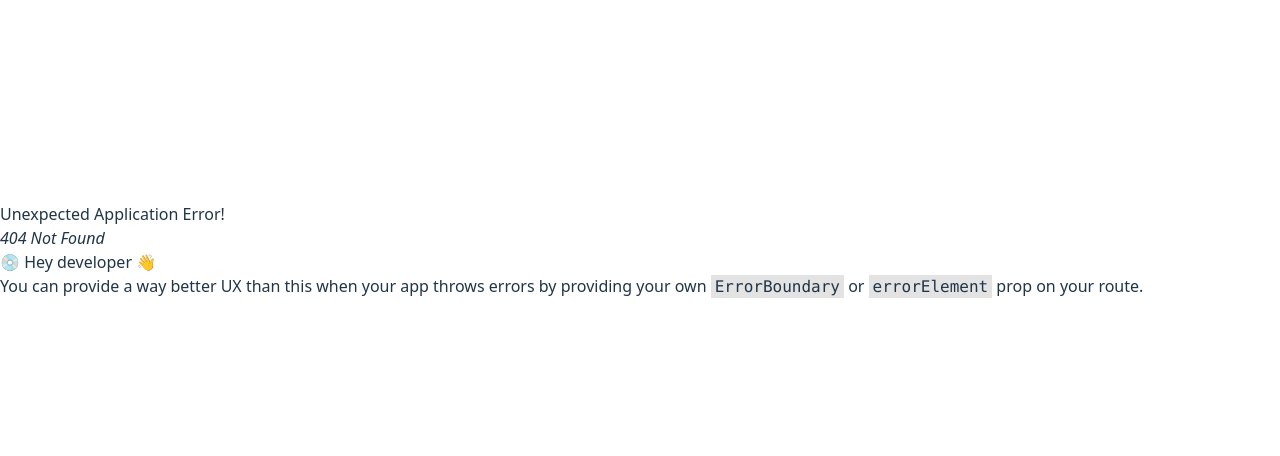
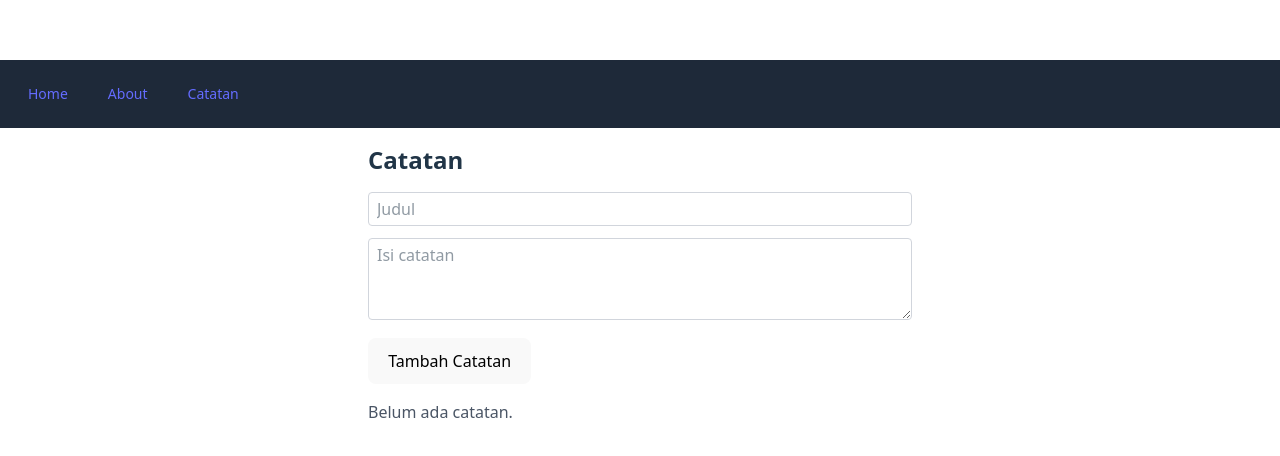
Before and after one commit to SenbiDev/react-task, a React (Vite) app: page /notes in a window 1280 px wide. Before the commit this address had no page. Shown: the part 150-606 px from the top of the page. Built offline with nearby package versions, Linux system fonts and the light colour scheme.

Commit message:
Buat aplikasi catatan

```diff
--- a/src/components/Navbar.jsx
+++ b/src/components/Navbar.jsx
@@ -10,6 +10,9 @@ export default function Navbar() {
         <Link to="/about" className="text-white hover:text-gray-300 px-3 py-2 rounded-md text-sm font-medium">
           About
         </Link>
+        <Link to="/notes" className="text-white hover:text-gray-300 px-3 py-2 rounded-md text-sm font-medium">
+          Catatan
+        </Link>
       </div>
     </nav>
   );
--- /dev/null
+++ b/src/components/NoteForm.jsx
@@ -0,0 +1,66 @@
+import { useState, useEffect } from 'react';
+
+export default function NoteForm({ onSave, note }) {
+  const [title, setTitle] = useState('');
+  const [content, setContent] = useState('');
+
+  useEffect(() => {
+    if (note) {
+      setTitle(note.title);
+      setContent(note.content);
+    } else {
+      setTitle('');
+      setContent('');
+    }
+  }, [note]);
+
+  function handleSubmit(e) {
+    e.preventDefault();
+
+    // validasi manual (sebenarnya form HTML5 juga bisa)
+    if (title.trim() === '' || content.trim() === '') {
+      return;
+    }
+
+    const newNote = {
+      id: note ? note.id : null,
+      title: title,
+      content: content,
+    };
+
+    onSave(newNote);
+    setTitle('');
+    setContent('');
+  }
+
+  return (
+    <form onSubmit={handleSubmit} className="space-y-3">
+      <div>
+        <input
+          type="text"
+          placeholder="Judul"
+          value={title}
+          onChange={(e) => setTitle(e.target.value)}
+          required
+          className="w-full px-2 py-1 border border-gray-300 rounded focus:outline-none focus:ring-2 focus:ring-blue-400"
+        />
+      </div>
+      <div>
+        <textarea
+          placeholder="Isi catatan"
+          rows="3"
+          value={content}
+          onChange={(e) => setContent(e.target.value)}
+          required
+          className="w-full px-2 py-1 border border-gray-300 rounded focus:outline-none focus:ring-2 focus:ring-blue-400"
+        ></textarea>
+      </div>
+      <button
+        type="submit"
+        className="bg-blue-600 text-black px-4 py-1 rounded hover:bg-blue-700 transition"
+      >
+        {note && note.id ? 'Simpan' : 'Tambah Catatan'}
+      </button>
+    </form>
+  );
+}
--- /dev/null
+++ b/src/components/NoteItem.jsx
@@ -0,0 +1,12 @@
+export default function NoteItem({ note, onEdit, onDelete }) {
+  return (
+    <div className="border p-2 rounded">
+      <h3 className="font-semibold">{note.title}</h3>
+      <p>{note.content}</p>
+      <div className="mt-2 flex gap-2">
+        <button onClick={() => onEdit(note)} className="text-blue-500 hover:underline">Edit</button>
+        <button onClick={() => onDelete(note.id)} className="text-red-500 hover:underline">Hapus</button>
+      </div>
+    </div>
+  );
+}
--- a/src/main.jsx
+++ b/src/main.jsx
@@ -4,6 +4,7 @@ import { createBrowserRouter, RouterProvider } from 'react-router-dom';
 import App from './App'
 import Home from './pages/Home'
 import About from './pages/About'
+import Notes from './pages/Notes'
 import './index.css'
 
 const router = createBrowserRouter([
@@ -18,6 +19,10 @@ const router = createBrowserRouter([
       {
         path: "about",
         element: <About />
+      },
+      {
+        path: "notes",
+        element: <Notes />
       }
     ]
   }
--- /dev/null
+++ b/src/pages/Notes.jsx
@@ -0,0 +1,56 @@
+import { useState } from 'react';
+import NoteForm from '../components/NoteForm';
+import NoteItem from '../components/NoteItem';
+
+export default function Notes() {
+  const [notes, setNotes] = useState([]);
+  const [editingNote, setEditingNote] = useState(null);
+
+  function handleAdd(note) {
+    const newNote = {
+      id: Date.now(),
+      title: note.title,
+      content: note.content,
+    };
+    setNotes([...notes, newNote]);
+  }
+
+  function handleUpdate(note) {
+    const updated = notes.map((n) => {
+      if (n.id === note.id) return note;
+      return n;
+    });
+    setNotes(updated);
+    setEditingNote(null);
+  }
+
+  function handleDelete(id) {
+    const filtered = notes.filter((n) => n.id !== id);
+    setNotes(filtered);
+  }
+
+  function handleEdit(note) {
+    setEditingNote(note);
+  }
+
+  return (
+    <div className="p-4 max-w-xl mx-auto">
+      <h2 className="text-2xl font-bold mb-4">Catatan</h2>
+      <NoteForm
+        onSave={editingNote ? handleUpdate : handleAdd}
+        note={editingNote}
+      />
+      <div className="mt-4 space-y-4">
+        {notes.length === 0 && <p className="text-gray-600">Belum ada catatan.</p>}
+        {notes.map((note) => (
+          <NoteItem
+            key={note.id}
+            note={note}
+            onEdit={handleEdit}
+            onDelete={handleDelete}
+          />
+        ))}
+      </div>
+    </div>
+  );
+}
```
